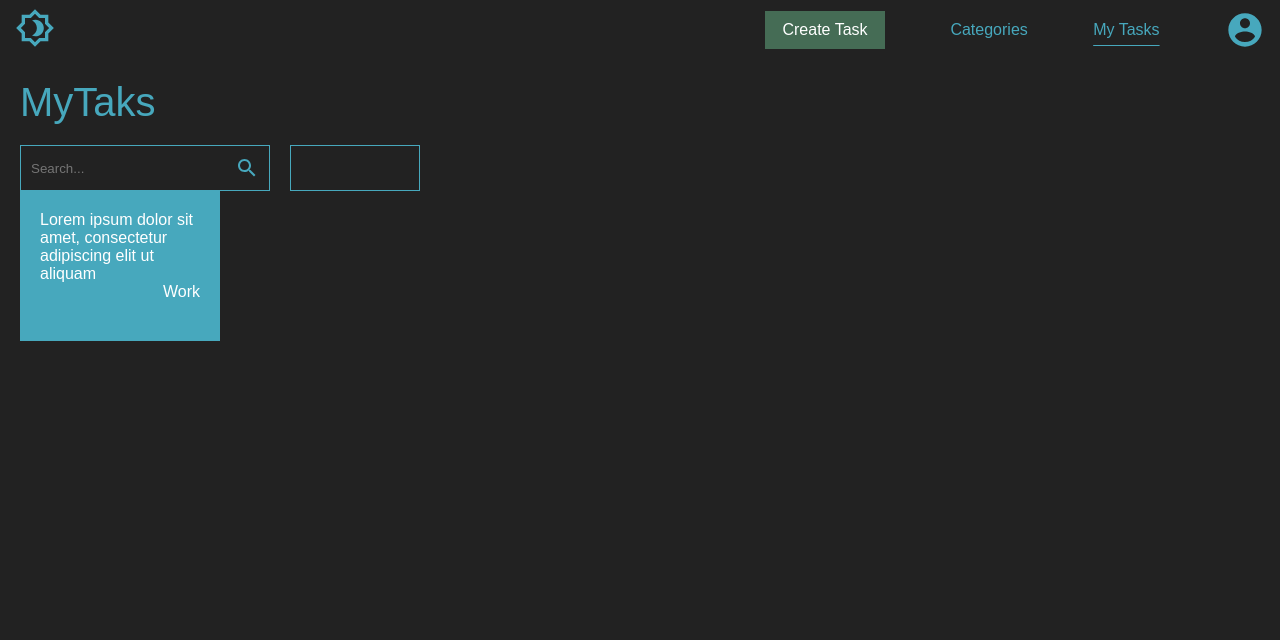
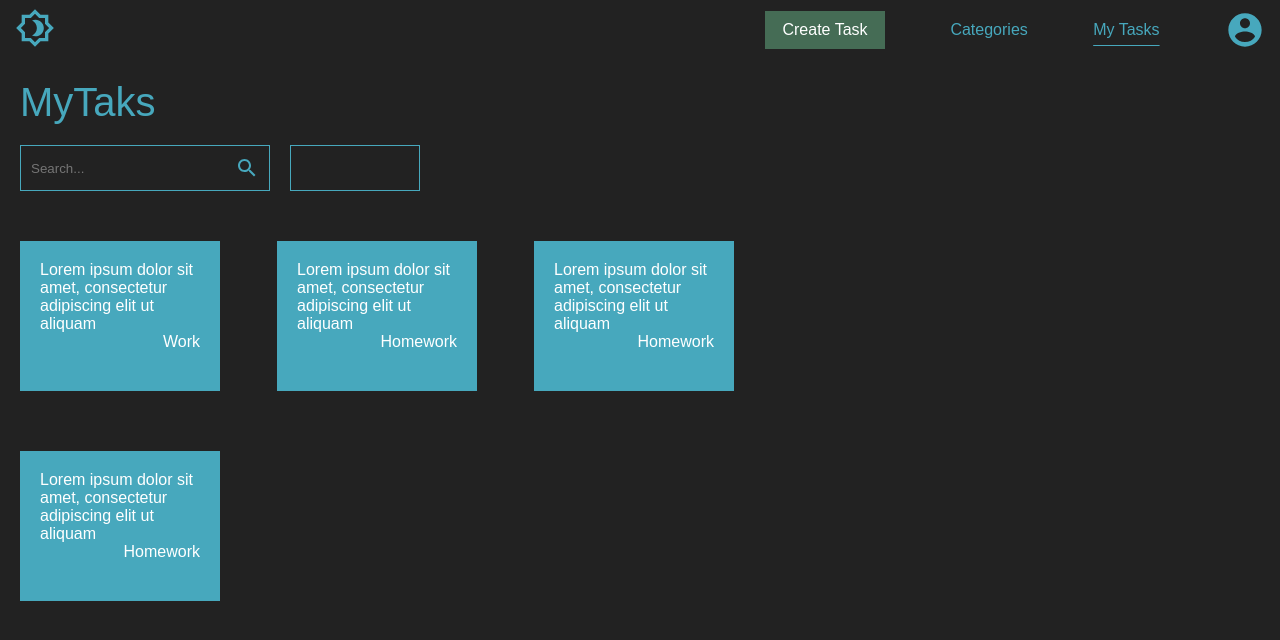
Before and after one commit to seba-nigu/react-todo-list, a React (Create React App) app: page / in a window 1280 px wide. Shown: the top 640 px of the page. Built offline with nearby package versions, Linux system fonts and the light colour scheme.

Commit message:
added more tasks and designed the area where the task boxes appear

```diff
--- a/src/Components/TaskBox/style.css
+++ b/src/Components/TaskBox/style.css
@@ -3,6 +3,7 @@
   font-family: sans-serif;
   padding: 20px;
   height: 150px;
+  margin: 30px 30px 30px 0;
 }
 
 .textbox-category {
--- a/src/Pages/MyTasks/MyTasks.js
+++ b/src/Pages/MyTasks/MyTasks.js
@@ -28,6 +28,21 @@ function MyTaks(props) {
           category="Work"
           theme={props.theme}
         />
+        <TaskBox
+          text="Lorem ipsum dolor sit amet, consectetur adipiscing elit ut aliquam"
+          category="Homework"
+          theme={props.theme}
+        />
+        <TaskBox
+          text="Lorem ipsum dolor sit amet, consectetur adipiscing elit ut aliquam"
+          category="Homework"
+          theme={props.theme}
+        />
+        <TaskBox
+          text="Lorem ipsum dolor sit amet, consectetur adipiscing elit ut aliquam"
+          category="Homework"
+          theme={props.theme}
+        />
       </div>
     </div>
   );
--- a/src/Pages/MyTasks/style.css
+++ b/src/Pages/MyTasks/style.css
@@ -14,3 +14,10 @@
   width: 400px;
   justify-content: space-between;
 }
+.task-boxes {
+  width: 60%;
+  margin: 20px 0;
+  display: flex;
+  justify-content: space-between;
+  flex-wrap: wrap;
+}
```
